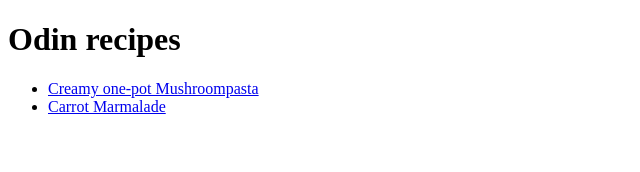
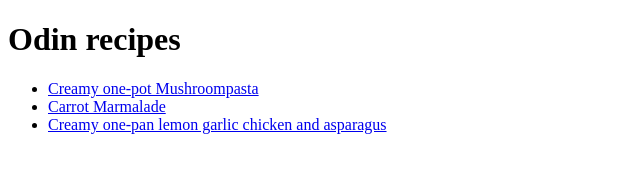
Before and after one commit to Bokkelus/odin-recipes, a plain HTML site: page index.html in a window 1280 px wide. Shown: the whole page, without its empty margins (0-640 px from the left). Drawn offline with Linux system fonts and the light colour scheme.

Commit message:
added new images to folder

```diff
--- a/index.html
+++ b/index.html
@@ -11,6 +11,7 @@
     <ul>
         <li><a href="recipes/mushroompasta.html">Creamy one-pot Mushroompasta</a></li>
         <li><a href="recipes/marmalade.html">Carrot Marmalade</a></li>
+        <li><a href="recipes/garlicchicken.html">Creamy one-pan lemon garlic chicken and asparagus</a></li>
     </ul>
 
 
```
Also changed, not shown: images/garlicchicken.webp (added), images/marmalade.jpeg (added), images/marmalade.webp (added).
